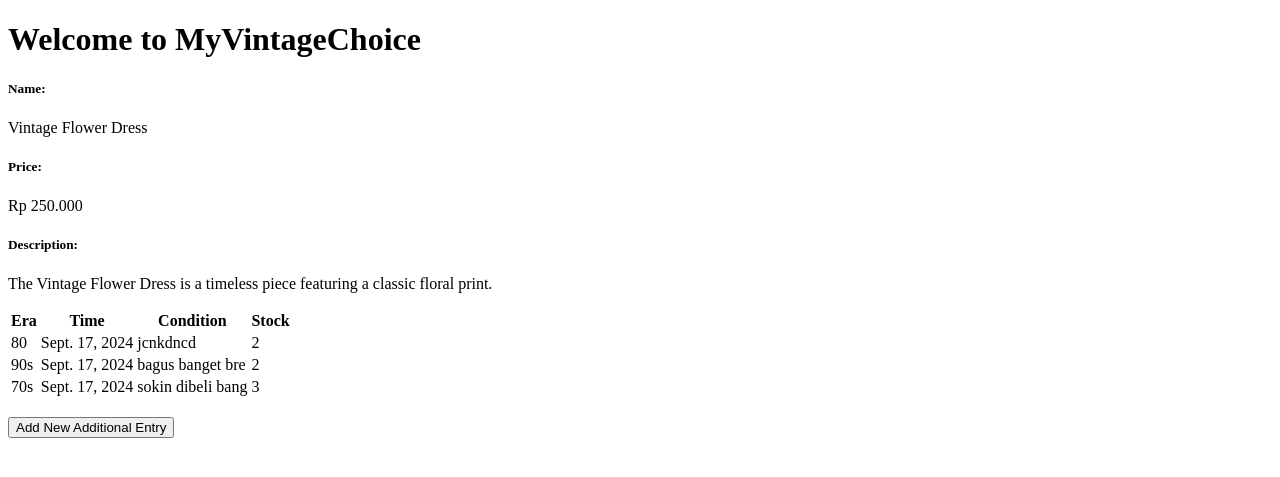
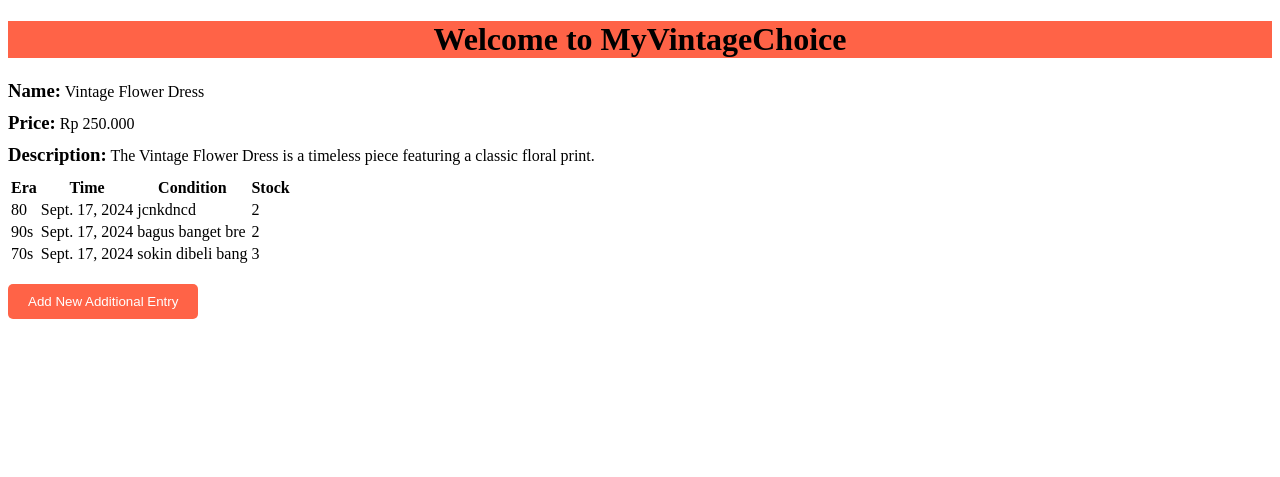
Before and after one commit to lillyskyy/e-commers-tugas1, a Django app: page / in a window 1280 px wide. Shown: the top 477 px of the page. Run offline with Django 5.2, Linux system fonts and the light colour scheme; data comes from the database, SQL or seed files in the repository; both versions use the stored data as it was after the commit.

Commit message:
commit tugas 1

```diff
--- a/main/models.py
+++ b/main/models.py
@@ -8,7 +8,7 @@ class AdditionalEntry(models.Model):
     era = models.CharField(max_length=50)
     time = models.DateField(auto_now_add=True)
     condition = models.TextField()
-    stock = models.PositiveIntegerField(default=1)
+    stock = models.PositiveIntegerField()
     name = models.CharField(max_length=200)
     price = models.IntegerField(default=0)
     description = models.TextField()
--- a/main/templates/main.html
+++ b/main/templates/main.html
@@ -1,15 +1,27 @@
 {% extends 'base.html' %}
 {% block content %}
-    <h1>Welcome to MyVintageChoice</h1>
 
-    <h5>Name: </h5>
-    <p>{{ name }}</p>
+    <h1 style="background-color:rgb(255, 99, 71); text-align: center;">Welcome to MyVintageChoice</h1>
 
-    <h5>Price: </h5>
-    <p>{{ price }}</p>
+    <style>
+        .jarak {
+            margin-bottom: 10px; /* Atur jarak antar baris */
+        }
+    </style>
 
-    <h5>Description: </h5>
-    <p>{{ description }}</p>
+    <div class="jarak">
+        <h3 style="display: inline; font-weight: bold;">Name:</h3> <span>{{ name }}</span>
+    </div>
+    <div class="jarak">
+        <h3 style="display: inline; font-weight: bold;">Price:</h3> <span>{{ price }}</span>
+    </div>
+    <div class="jarak">
+        <h3 style="display: inline; font-weight: bold;">Description:</h3> <span>{{ description }}</span>
+    </div>
+
+    <!-- <h3 style="display: inline; font-weight: bold;">Name:  </h3> <span>{{ name }}</span><br>
+    <h3 style="display: inline; font-weight: bold;">Price:  </h3> <span>{{ price }}</span><br>
+    <h3 style="display: inline; font-weight: bold;">Description:</h3> <span>{{ description }}</span> -->
 
     {% if not additional_entries %}
     <p>Belum ada data additional pada MyVintageChoice.</p>
@@ -38,6 +50,22 @@
     <br />
 
     <a href="{% url 'main:create_additional_entry' %}">
-    <button>Add New Additional Entry</button>
+    <!-- <button>Add New Additional Entry</button> -->
+    <style>
+        .custom-button {
+            background-color: rgb(255, 99, 71);
+            color: white; /* Warna teks */
+            border: none; /* Menghilangkan border default */
+            padding: 10px 20px; /* Menambahkan padding */
+            cursor: pointer; /* Mengubah kursor saat hover */
+            border-radius: 5px; /* Membuat sudut tombol melengkung */
+        }
+
+        .custom-button:hover {
+            background-color: rgb(200, 70, 50); /* Warna saat hover */
+        }
+    </style>
+
+    <button class="custom-button">Add New Additional Entry</button>
     </a>
 {% endblock content %}
```
Also changed, not shown: main/templates/create_additional_entry.html (+17 -2 lines), .github/workflows/deploy.yml (added), db.sqlite3.
